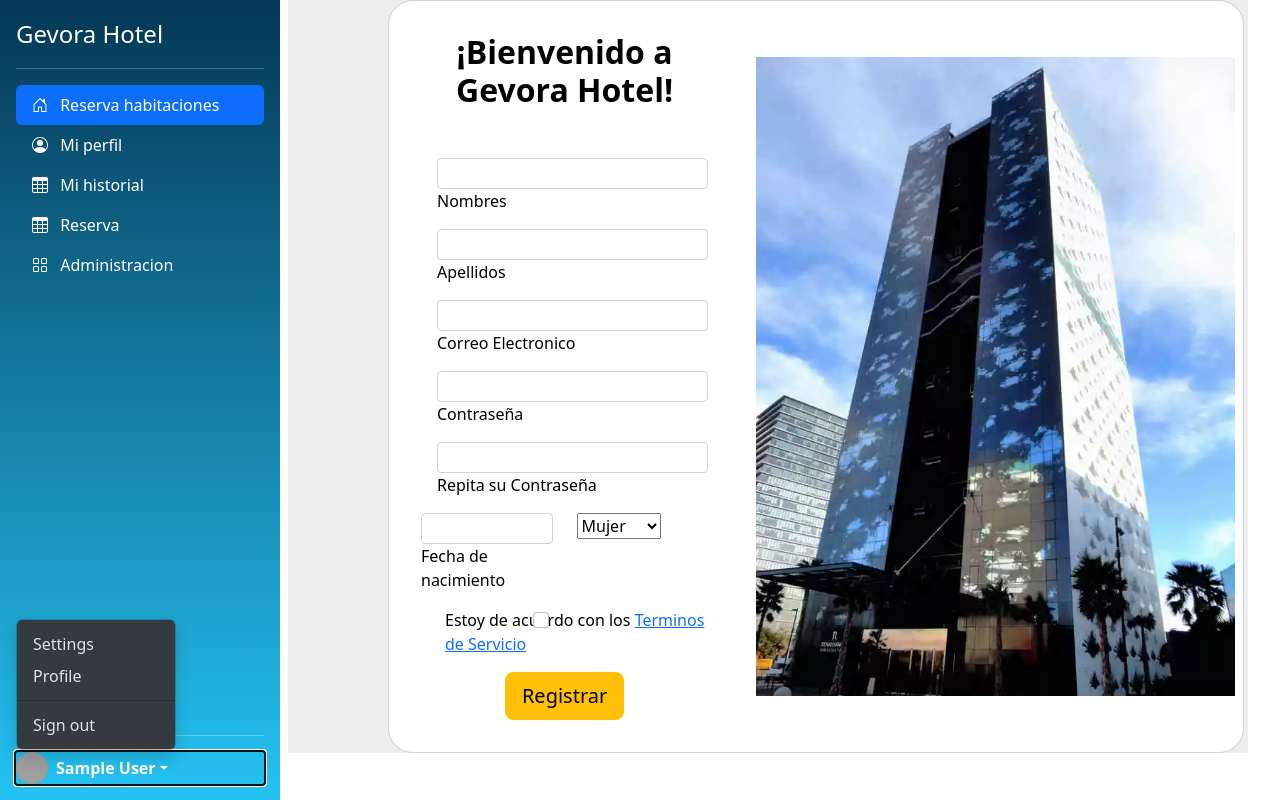
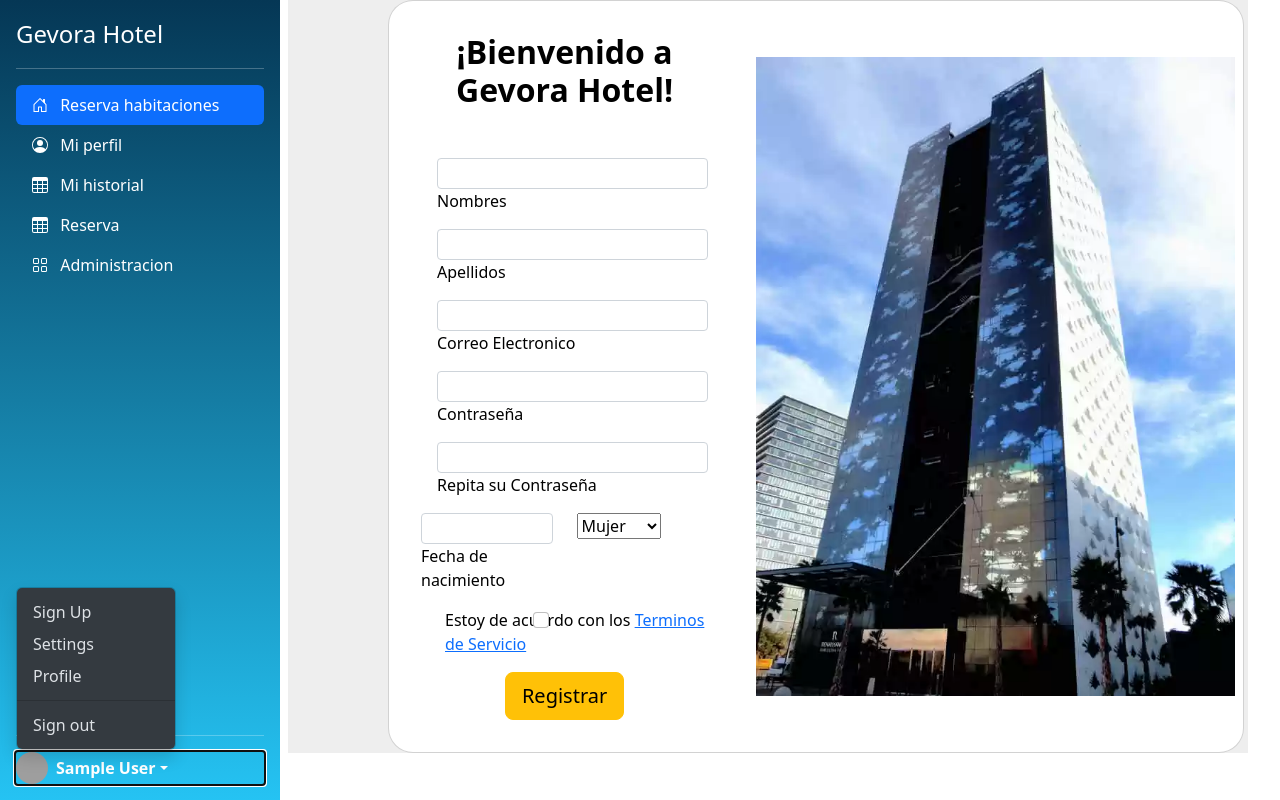
Before and after one commit to johnger13b/HotelApp, a Flask app: page /SignUp in a window 1280 px wide, after a click on "Sample User". Run offline with Flask 2, Linux system fonts and the light colour scheme; some libraries are stand-ins or nearby versions; grey boxes are pictures that could not be loaded.

Commit message:
Added Sign Up to base

```diff
--- a/templates/base.html
+++ b/templates/base.html
@@ -148,6 +148,7 @@
                         <strong>Sample User</strong>
                     </a>
                     <ul class="dropdown-menu dropdown-menu-dark text-small shadow">
+                        <li><a class="dropdown-item" href="SignUp">Sign Up</a></li>
                         <li><a class="dropdown-item" href="#">Settings</a></li>
                         <li><a class="dropdown-item" href="#">Profile</a></li>
                         <li><hr class="dropdown-divider"></li>
```
